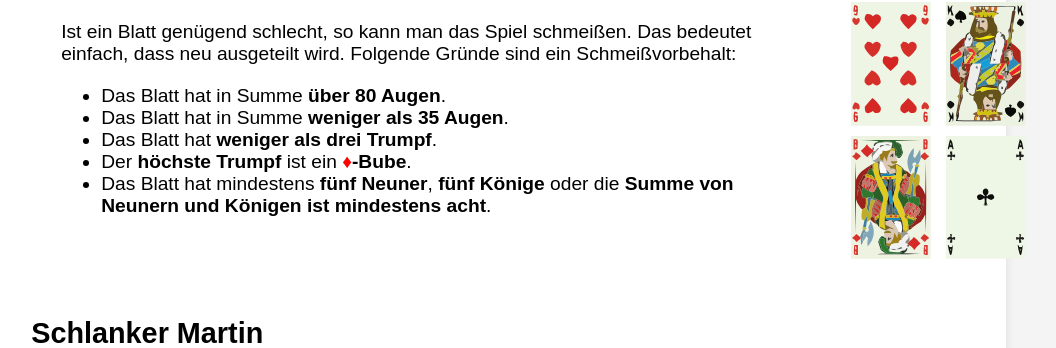
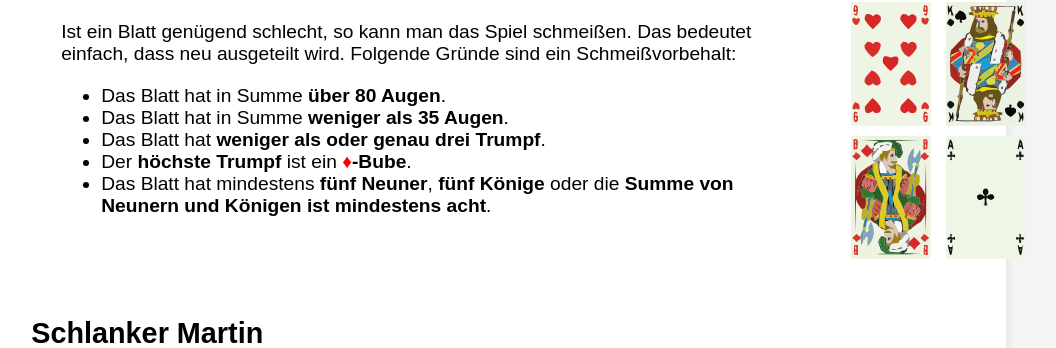
Before and after one commit to Pht27/kodo, a Flask app: page /rules in a window 1280 px wide; the page is wider, and only the part inside the window is pictured. Shown: the part 2673-3021 px from the top of that part, without its empty margins (166-1222 px from the left). Run offline with Flask 3, Linux system fonts and the light colour scheme.

Commit message:
schmeiss regel korrigiert

```diff
--- a/templates/rules.html
+++ b/templates/rules.html
@@ -292,7 +292,7 @@
                     <ul>
                         <li>Das Blatt hat in Summe <b>über 80 Augen</b>.</li>
                         <li>Das Blatt hat in Summe <b>weniger als 35 Augen</b>.</li>
-                        <li>Das Blatt hat <b>weniger als drei Trumpf</b>.</li>
+                        <li>Das Blatt hat <b>weniger als oder genau drei Trumpf</b>.</li>
                         <li>Der <b>höchste Trumpf</b> ist ein <span class="card diamond">-Bube</span>. </li>
                         <li>Das Blatt hat mindestens <b>fünf Neuner</b>, <b>fünf Könige</b> oder die <b>Summe von
                                 Neunern und Königen ist
```
